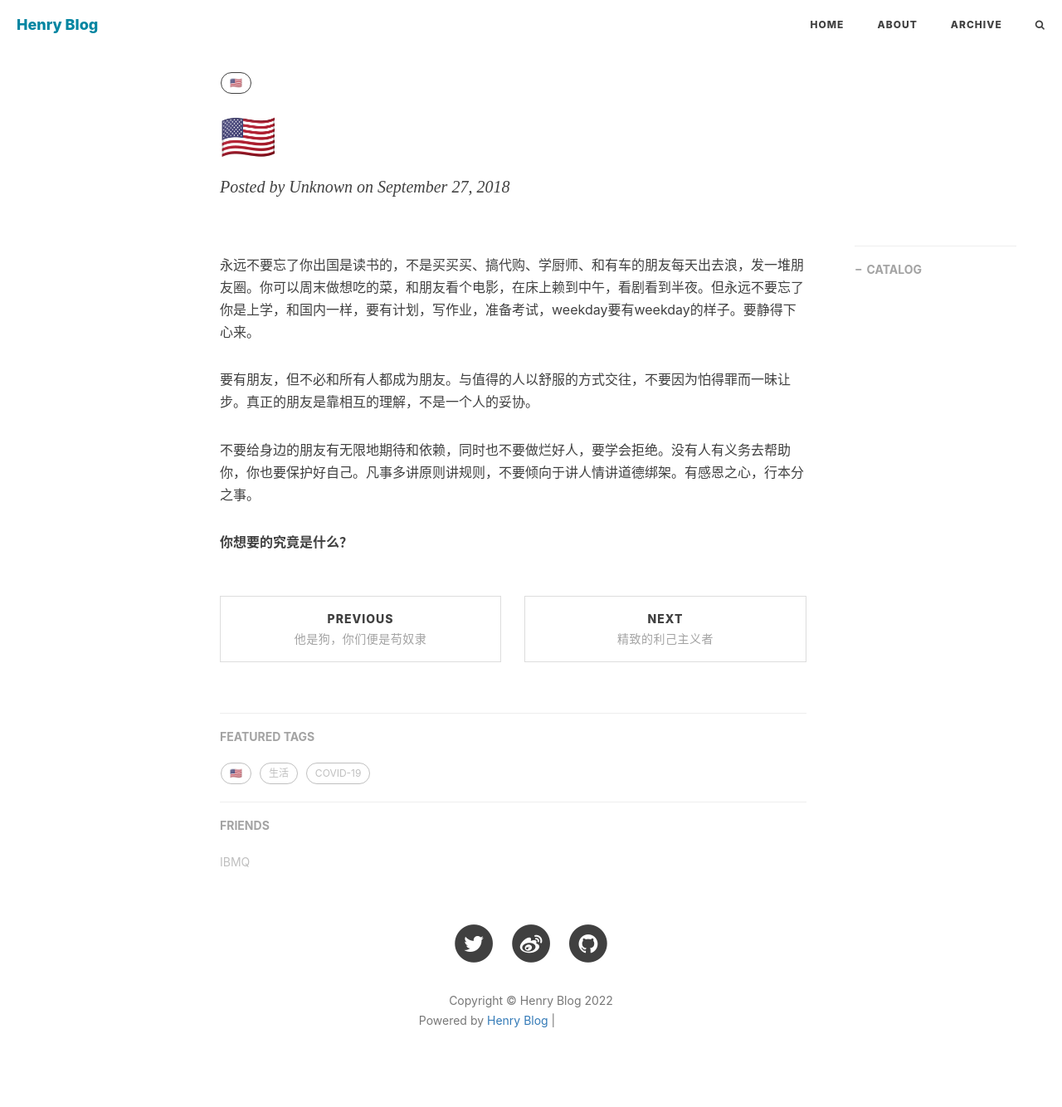
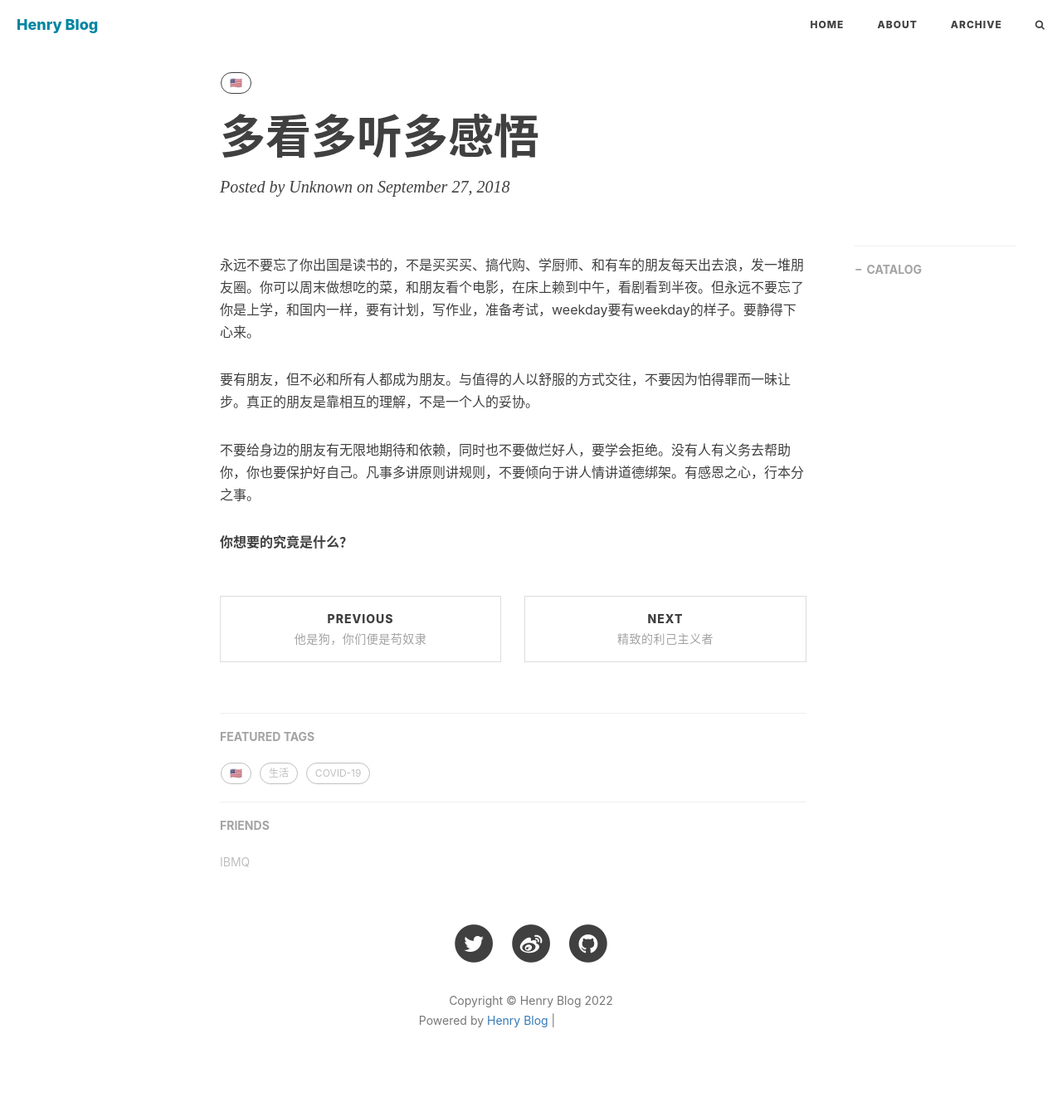
Before and after one commit to yliu9418/yliu9418.github.io, a Jekyll site: the page built from _posts/2018-09-27-study_abroad.md, in a window 1280 px wide. Shown: the whole page at 83% size. Built offline with Jekyll 4.4.1, drawn with Linux system fonts in a browser that asks for light colours; nearby versions of some CDN libraries; comment, search, counter and statistics services are not loaded; grey boxes are pictures that could not be loaded.

Commit message:
Update 2018-09-27-study_abroad.md

```diff
--- a/_posts/2018-09-27-study_abroad.md
+++ b/_posts/2018-09-27-study_abroad.md
@@ -1,6 +1,6 @@
 ---
 layout:     post
-title:      "🇺🇸"
+title:      "多看多听多感悟"
 date:       2018-09-27 12:00:00
 author:     "Unknown"
 header-style: text
```
